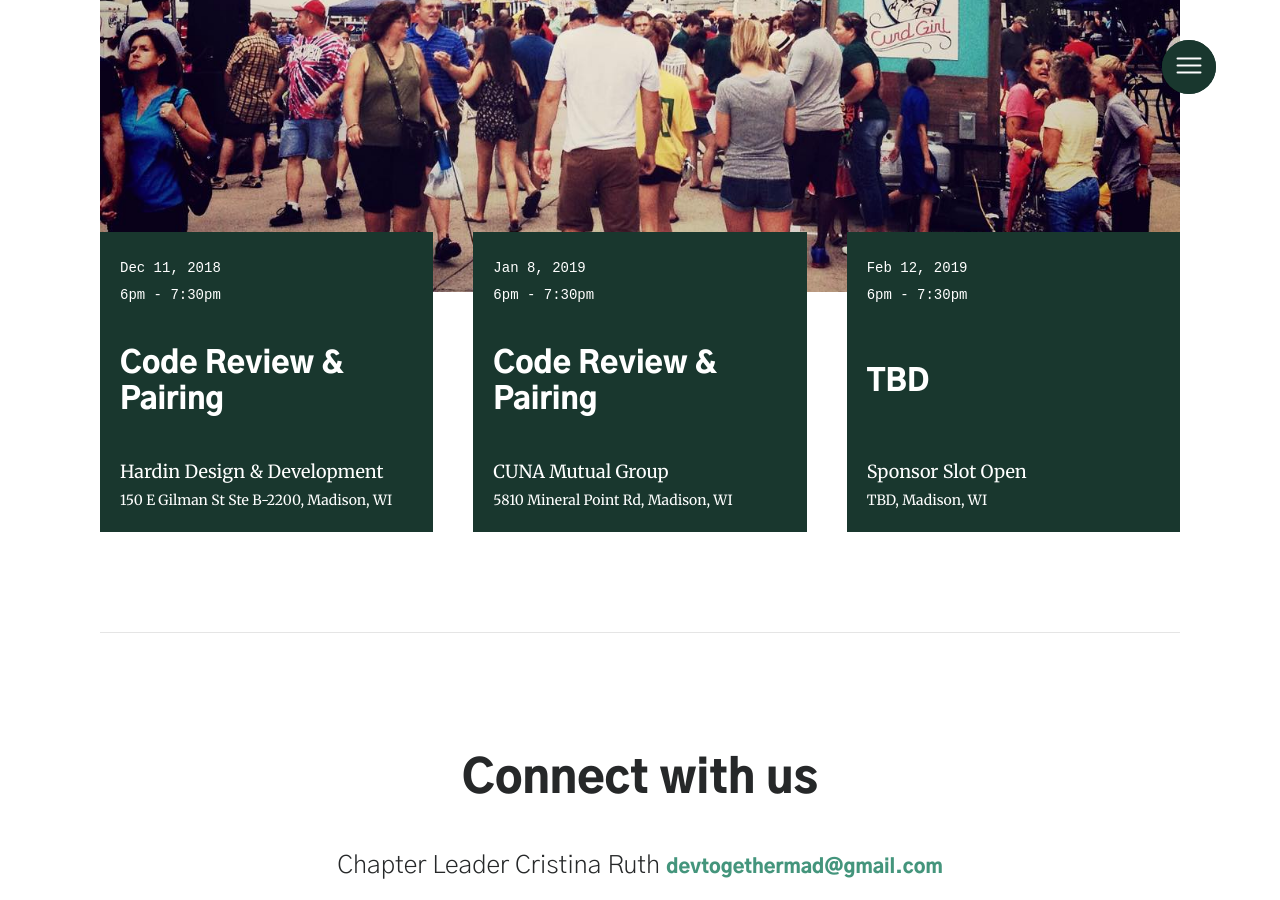
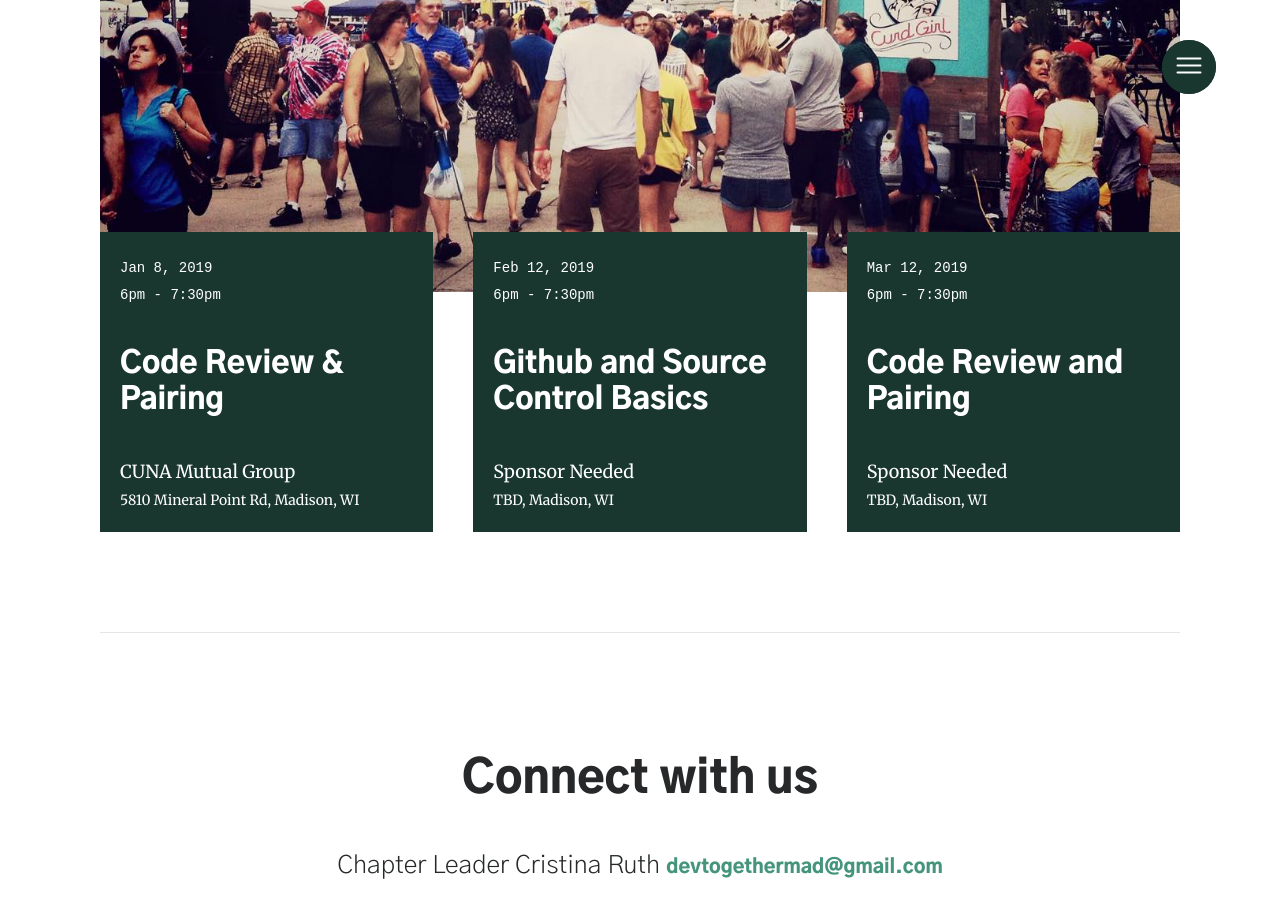
Before and after one commit to mercedesb/dev-together, a Jekyll site: the page built from docs/chapters/madison.html, in a window 1280 px wide and 900 px high, scrolled down 467 px. Built offline with Jekyll 4.4.1, drawn with Linux system fonts in a browser that asks for light colours; some web fonts are replaced.

Commit message:
updated madison events

```diff
--- a/docs/_data/events.json
+++ b/docs/_data/events.json
@@ -31,29 +31,30 @@
   {
     "chapter": "Mad",
     "name": "Code Review & Pairing",
-    "displayDate": "Dec 11, 2018",
-    "date": "2018-12-11",
-    "time": "6pm - 7:30pm",
-    "sponsor": "Hardin Design & Development",
-    "location": "150 E Gilman St Ste B-2200, Madison, WI",
-    "signupLink": "http://bit.ly/DevTogetherMadDec2018"
-  },
-  {
-    "chapter": "Mad",
-    "name": "Code Review & Pairing",
     "displayDate": "Jan 8, 2019",
     "date": "2019-01-08",
     "time": "6pm - 7:30pm",
     "sponsor": "CUNA Mutual Group",
-    "location": "5810 Mineral Point Rd, Madison, WI"
+    "location": "5810 Mineral Point Rd, Madison, WI",
+    "signupLink": "http://bit.ly/DevTogetherMadJan2019Info"
   },
   {
     "chapter": "Mad",
-    "name": "TBD",
+    "name": "Github and Source Control Basics",
     "displayDate": "Feb 12, 2019",
     "date": "2019-02-12",
     "time": "6pm - 7:30pm",
-    "sponsor": "Sponsor Slot Open",
+    "sponsor": "Sponsor Needed",
+    "location": "TBD, Madison, WI",
+    "signupLink": "http://bit.ly/DevTogetherMadFeb2019Info"
+  },
+  {
+    "chapter": "Mad",
+    "name": "Code Review and Pairing",
+    "displayDate": "Mar 12, 2019",
+    "date": "2019-03-12",
+    "time": "6pm - 7:30pm",
+    "sponsor": "Sponsor Needed",
     "location": "TBD, Madison, WI"
   }
 ]
```
